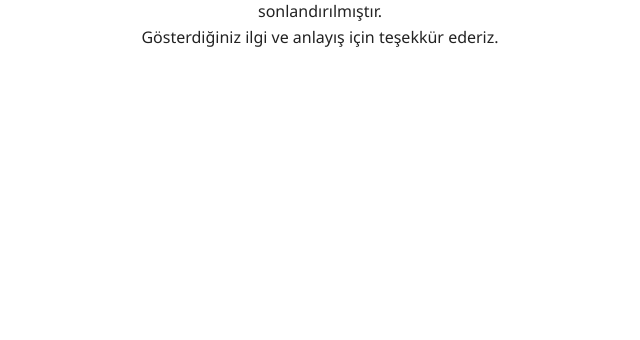
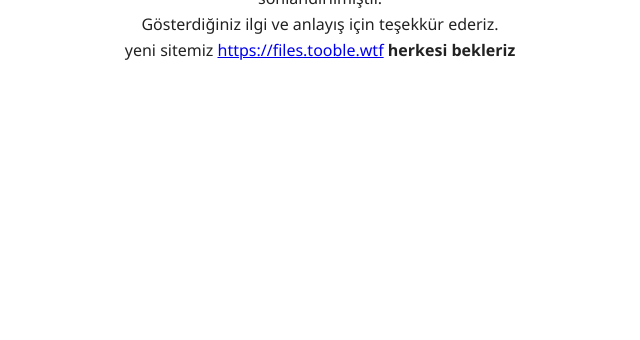
Before and after one commit to tooblewtf/tooblewtf.github.io, a plain HTML site: page index.html in a window 1280 px wide. Shown: the part 460-800 px from the top of the page, without its empty margins (320-960 px from the left). Drawn offline with Linux system fonts and the light colour scheme.

Commit message:
Update index.html

```diff
--- a/index.html
+++ b/index.html
@@ -54,6 +54,9 @@
       <strong>Dosya Yükleme Hizmetimiz</strong> sonlandırılmıştır.<br>
       Gösterdiğiniz ilgi ve anlayış için teşekkür ederiz.
     </p>
+    <p>
+      yeni sitemiz <a href="https://files.tooble.wtf">https://files.tooble.wtf</a> <strong>herkesi bekleriz</strong>
+    </p>
   </div>
 
 </body>
```
